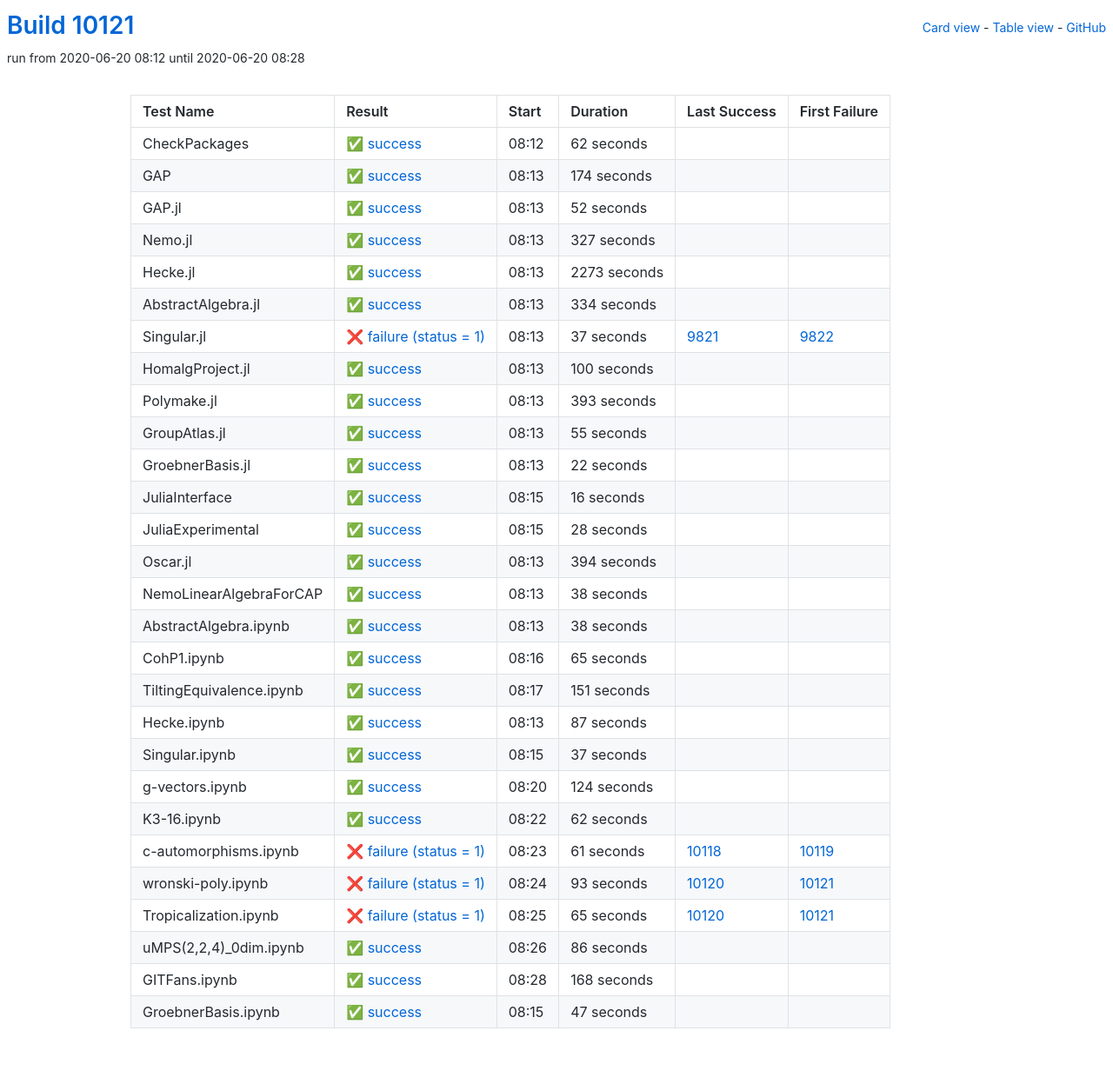
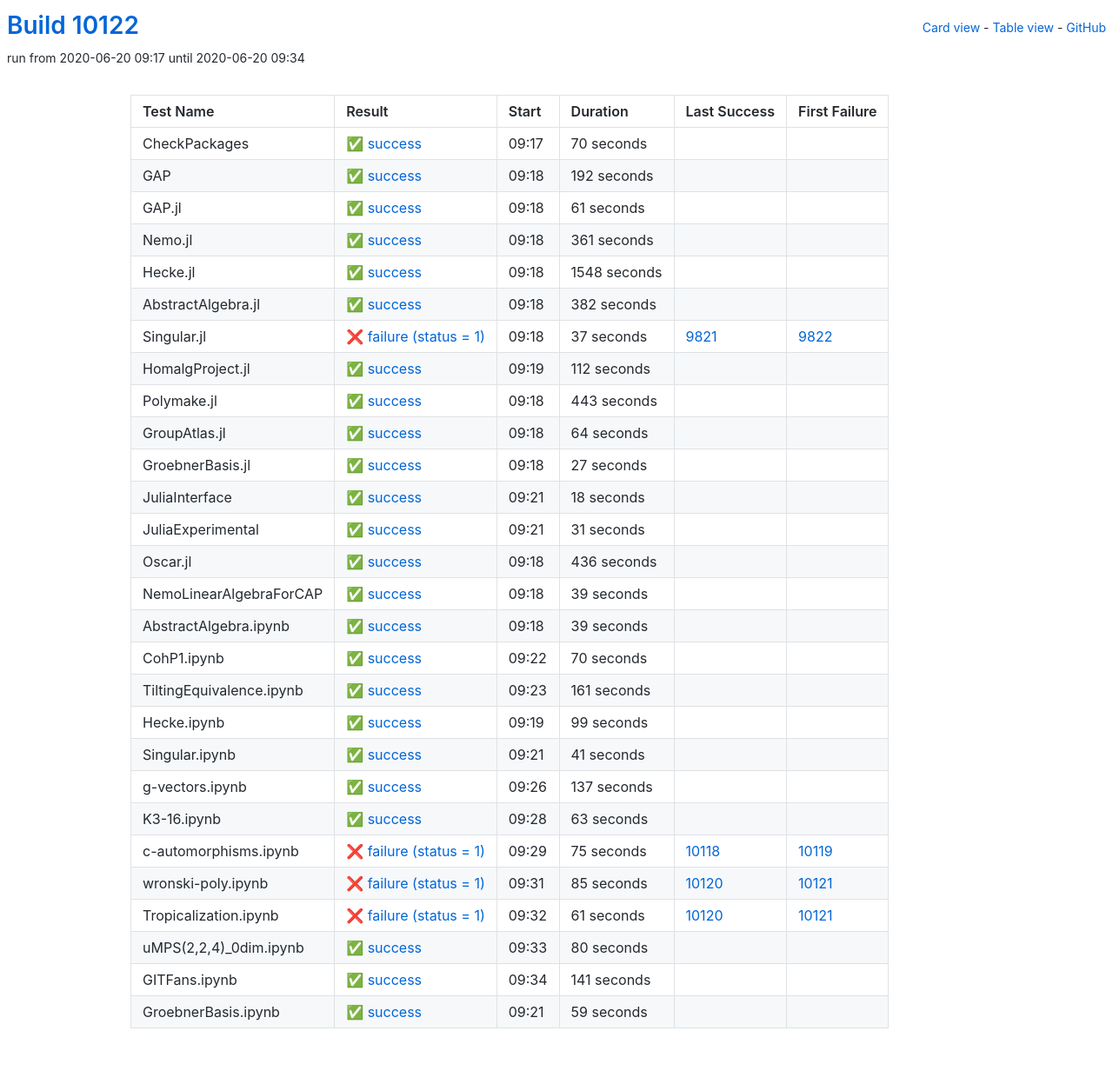
Before and after one commit to oscar-system/oscar-ci-status, a Jekyll site: the page built from table.html, in a window 1280 px wide. Shown: the whole page at 87% size. Built offline with Jekyll 4.4.1, drawn with Linux system fonts in a browser that asks for light colours.

Commit message:
Build #10122

```diff
--- a/_data/ci.yml
+++ b/_data/ci.yml
@@ -1,6 +1,6 @@
 ---
-build: 10121
-build_url: https://oscarci.mathematik.uni-kl.de/job/oscar/10121/
+build: 10122
+build_url: https://oscarci.mathematik.uni-kl.de/job/oscar/10122/
 job: oscar
 organization: oscar-system
 repo: oscar-ci-status
@@ -8,80 +8,80 @@
 tests:
 - name: CheckPackages
   id: checkpackages
-  log: https://oscarci.mathematik.uni-kl.de/job/oscar/10121/artifact/logs/build-10121/CheckPackages.log
-  start: 2020-06-20 08:12
+  log: https://oscarci.mathematik.uni-kl.de/job/oscar/10122/artifact/logs/build-10122/CheckPackages.log
+  start: 2020-06-20 09:17
   success: true
   exitcode: 0
   status: success
-  duration: 62
+  duration: 70
   last_success: false
   last_success_url:
   first_failure: false
   first_failure_url:
 - name: GAP
   id: gap
-  log: https://oscarci.mathematik.uni-kl.de/job/oscar/10121/artifact/logs/build-10121/GAP.log
-  start: 2020-06-20 08:13
+  log: https://oscarci.mathematik.uni-kl.de/job/oscar/10122/artifact/logs/build-10122/GAP.log
+  start: 2020-06-20 09:18
   success: true
   exitcode: 0
   status: success
-  duration: 174
+  duration: 192
   last_success: false
   last_success_url:
   first_failure: false
   first_failure_url:
 - name: GAP.jl
   id: gap-jl
-  log: https://oscarci.mathematik.uni-kl.de/job/oscar/10121/artifact/logs/build-10121/GAP.jl.log
-  start: 2020-06-20 08:13
+  log: https://oscarci.mathematik.uni-kl.de/job/oscar/10122/artifact/logs/build-10122/GAP.jl.log
+  start: 2020-06-20 09:18
   success: true
   exitcode: 0
   status: success
-  duration: 52
+  duration: 61
   last_success: false
   last_success_url:
   first_failure: false
   first_failure_url:
 - name: Nemo.jl
   id: nemo-jl
-  log: https://oscarci.mathematik.uni-kl.de/job/oscar/10121/artifact/logs/build-10121/Nemo.jl.log
-  start: 2020-06-20 08:13
+  log: https://oscarci.mathematik.uni-kl.de/job/oscar/10122/artifact/logs/build-10122/Nemo.jl.log
+  start: 2020-06-20 09:18
   success: true
   exitcode: 0
   status: success
-  duration: 327
+  duration: 361
   last_success: false
   last_success_url:
   first_failure: false
   first_failure_url:
 - name: Hecke.jl
   id: hecke-jl
-  log: https://oscarci.mathematik.uni-kl.de/job/oscar/10121/artifact/logs/build-10121/Hecke.jl.log
-  start: 2020-06-20 08:13
+  log: https://oscarci.mathematik.uni-kl.de/job/oscar/10122/artifact/logs/build-10122/Hecke.jl.log
+  start: 2020-06-20 09:18
   success: true
   exitcode: 0
   status: success
-  duration: 2273
+  duration: 1548
   last_success: false
   last_success_url:
   first_failure: false
   first_failure_url:
 - name: AbstractAlgebra.jl
   id: abstractalgebra-jl
-  log: https://oscarci.mathematik.uni-kl.de/job/oscar/10121/artifact/logs/build-10121/AbstractAlgebra.jl.log
-  start: 2020-06-20 08:13
+  log: https://oscarci.mathematik.uni-kl.de/job/oscar/10122/artifact/logs/build-10122/AbstractAlgebra.jl.log
+  start: 2020-06-20 09:18
   success: true
   exitcode: 0
   status: success
-  duration: 334
+  duration: 382
   last_success: false
   last_success_url:
   first_failure: false
   first_failure_url:
 - name: Singular.jl
   id: singular-jl
-  log: https://oscarci.mathematik.uni-kl.de/job/oscar/10121/artifact/logs/build-10121/Singular.jl.log
-  start: 2020-06-20 08:13
+  log: https://oscarci.mathematik.uni-kl.de/job/oscar/10122/artifact/logs/build-10122/Singular.jl.log
+  start: 2020-06-20 09:18
   success: false
   exitcode: 1
   status: failure
@@ -92,252 +92,252 @@
   first_failure_url: https://oscarci.mathematik.uni-kl.de/job/oscar/9822/
 - name: HomalgProject.jl
   id: homalgproject-jl
-  log: https://oscarci.mathematik.uni-kl.de/job/oscar/10121/artifact/logs/build-10121/HomalgProject.jl.log
-  start: 2020-06-20 08:13
+  log: https://oscarci.mathematik.uni-kl.de/job/oscar/10122/artifact/logs/build-10122/HomalgProject.jl.log
+  start: 2020-06-20 09:19
   success: true
   exitcode: 0
   status: success
-  duration: 100
+  duration: 112
   last_success: false
   last_success_url:
   first_failure: false
   first_failure_url:
 - name: Polymake.jl
   id: polymake-jl
-  log: https://oscarci.mathematik.uni-kl.de/job/oscar/10121/artifact/logs/build-10121/Polymake.jl.log
-  start: 2020-06-20 08:13
+  log: https://oscarci.mathematik.uni-kl.de/job/oscar/10122/artifact/logs/build-10122/Polymake.jl.log
+  start: 2020-06-20 09:18
   success: true
   exitcode: 0
   status: success
-  duration: 393
+  duration: 443
   last_success: false
   last_success_url:
   first_failure: false
   first_failure_url:
 - name: GroupAtlas.jl
   id: groupatlas-jl
-  log: https://oscarci.mathematik.uni-kl.de/job/oscar/10121/artifact/logs/build-10121/GroupAtlas.jl.log
-  start: 2020-06-20 08:13
+  log: https://oscarci.mathematik.uni-kl.de/job/oscar/10122/artifact/logs/build-10122/GroupAtlas.jl.log
+  start: 2020-06-20 09:18
   success: true
   exitcode: 0
   status: success
-  duration: 55
+  duration: 64
   last_success: false
   last_success_url:
   first_failure: false
   first_failure_url:
 - name: GroebnerBasis.jl
   id: groebnerbasis-jl
-  log: https://oscarci.mathematik.uni-kl.de/job/oscar/10121/artifact/logs/build-10121/GroebnerBasis.jl.log
-  start: 2020-06-20 08:13
+  log: https://oscarci.mathematik.uni-kl.de/job/oscar/10122/artifact/logs/build-10122/GroebnerBasis.jl.log
+  start: 2020-06-20 09:18
   success: true
   exitcode: 0
   status: success
-  duration: 22
+  duration: 27
   last_success: false
   last_success_url:
   first_failure: false
   first_failure_url:
 - name: JuliaInterface
   id: juliainterface
-  log: https://oscarci.mathematik.uni-kl.de/job/oscar/10121/artifact/logs/build-10121/JuliaInterface.log
-  start: 2020-06-20 08:15
+  log: https://oscarci.mathematik.uni-kl.de/job/oscar/10122/artifact/logs/build-10122/JuliaInterface.log
+  start: 2020-06-20 09:21
   success: true
   exitcode: 0
   status: success
-  duration: 16
+  duration: 18
   last_success: false
   last_success_url:
   first_failure: false
   first_failure_url:
 - name: JuliaExperimental
   id: juliaexperimental
-  log: https://oscarci.mathematik.uni-kl.de/job/oscar/10121/artifact/logs/build-10121/JuliaExperimental.log
-  start: 2020-06-20 08:15
+  log: https://oscarci.mathematik.uni-kl.de/job/oscar/10122/artifact/logs/build-10122/JuliaExperimental.log
+  start: 2020-06-20 09:21
   success: true
   exitcode: 0
   status: success
-  duration: 28
+  duration: 31
   last_success: false
   last_success_url:
   first_failure: false
   first_failure_url:
 - name: Oscar.jl
   id: oscar-jl
-  log: https://oscarci.mathematik.uni-kl.de/job/oscar/10121/artifact/logs/build-10121/Oscar.jl.log
-  start: 2020-06-20 08:13
+  log: https://oscarci.mathematik.uni-kl.de/job/oscar/10122/artifact/logs/build-10122/Oscar.jl.log
+  start: 2020-06-20 09:18
   success: true
   exitcode: 0
   status: success
-  duration: 394
+  duration: 436
   last_success: false
   last_success_url:
   first_failure: false
   first_failure_url:
 - name: NemoLinearAlgebraForCAP
   id: nemolinearalgebraforcap
-  log: https://oscarci.mathematik.uni-kl.de/job/oscar/10121/artifact/logs/build-10121/NemoLinearAlgebraForCAP.log
-  start: 2020-06-20 08:13
+  log: https://oscarci.mathematik.uni-kl.de/job/oscar/10122/artifact/logs/build-10122/NemoLinearAlgebraForCAP.log
+  start: 2020-06-20 09:18
   success: true
   exitcode: 0
   status: success
-  duration: 38
+  duration: 39
   last_success: false
   last_success_url:
   first_failure: false
   first_failure_url:
 - name: AbstractAlgebra.ipynb
   id: abstractalgebra-ipynb
-  log: https://oscarci.mathematik.uni-kl.de/job/oscar/10121/artifact/logs/build-10121/AbstractAlgebra.ipynb.log
-  start: 2020-06-20 08:13
+  log: https://oscarci.mathematik.uni-kl.de/job/oscar/10122/artifact/logs/build-10122/AbstractAlgebra.ipynb.log
+  start: 2020-06-20 09:18
   success: true
   exitcode: 0
   status: success
-  duration: 38
+  duration: 39
   last_success: false
   last_success_url:
   first_failure: false
   first_failure_url:
 - name: CohP1.ipynb
   id: cohp1-ipynb
-  log: https://oscarci.mathematik.uni-kl.de/job/oscar/10121/artifact/logs/build-10121/CohP1.ipynb.log
-  start: 2020-06-20 08:16
+  log: https://oscarci.mathematik.uni-kl.de/job/oscar/10122/artifact/logs/build-10122/CohP1.ipynb.log
+  start: 2020-06-20 09:22
   success: true
   exitcode: 0
   status: success
-  duration: 65
+  duration: 70
   last_success: false
   last_success_url:
   first_failure: false
   first_failure_url:
 - name: TiltingEquivalence.ipynb
   id: tiltingequivalence-ipynb
-  log: https://oscarci.mathematik.uni-kl.de/job/oscar/10121/artifact/logs/build-10121/TiltingEquivalence.ipynb.log
-  start: 2020-06-20 08:17
+  log: https://oscarci.mathematik.uni-kl.de/job/oscar/10122/artifact/logs/build-10122/TiltingEquivalence.ipynb.log
+  start: 2020-06-20 09:23
   success: true
   exitcode: 0
   status: success
-  duration: 151
+  duration: 161
   last_success: false
   last_success_url:
   first_failure: false
   first_failure_url:
 - name: Hecke.ipynb
   id: hecke-ipynb
-  log: https://oscarci.mathematik.uni-kl.de/job/oscar/10121/artifact/logs/build-10121/Hecke.ipynb.log
-  start: 2020-06-20 08:13
+  log: https://oscarci.mathematik.uni-kl.de/job/oscar/10122/artifact/logs/build-10122/Hecke.ipynb.log
+  start: 2020-06-20 09:19
   success: true
   exitcode: 0
   status: success
-  duration: 87
+  duration: 99
   last_success: false
   last_success_url:
   first_failure: false
   first_failure_url:
 - name: Singular.ipynb
   id: singular-ipynb
-  log: https://oscarci.mathematik.uni-kl.de/job/oscar/10121/artifact/logs/build-10121/Singular.ipynb.log
-  start: 2020-06-20 08:15
+  log: https://oscarci.mathematik.uni-kl.de/job/oscar/10122/artifact/logs/build-10122/Singular.ipynb.log
+  start: 2020-06-20 09:21
   success: true
   exitcode: 0
   status: success
-  duration: 37
+  duration: 41
   last_success: false
   last_success_url:
   first_failure: false
   first_failure_url:
 - name: g-vectors.ipynb
   id: g-vectors-ipynb
-  log: https://oscarci.mathematik.uni-kl.de/job/oscar/10121/artifact/logs/build-10121/g-vectors.ipynb.log
-  start: 2020-06-20 08:20
+  log: https://oscarci.mathematik.uni-kl.de/job/oscar/10122/artifact/logs/build-10122/g-vectors.ipynb.log
+  start: 2020-06-20 09:26
   success: true
   exitcode: 0
   status: success
-  duration: 124
+  duration: 137
   last_success: false
   last_success_url:
   first_failure: false
   first_failure_url:
 - name: K3-16.ipynb
   id: k3-16-ipynb
-  log: https://oscarci.mathematik.uni-kl.de/job/oscar/10121/artifact/logs/build-10121/K3-16.ipynb.log
-  start: 2020-06-20 08:22
+  log: https://oscarci.mathematik.uni-kl.de/job/oscar/10122/artifact/logs/build-10122/K3-16.ipynb.log
+  start: 2020-06-20 09:28
   success: true
   exitcode: 0
   status: success
-  duration: 62
+  duration: 63
   last_success: false
   last_success_url:
   first_failure: false
   first_failure_url:
 - name: c-automorphisms.ipynb
   id: c-automorphisms-ipynb
-  log: https://oscarci.mathematik.uni-kl.de/job/oscar/10121/artifact/logs/build-10121/c-automorphisms.ipynb.log
-  start: 2020-06-20 08:23
+  log: https://oscarci.mathematik.uni-kl.de/job/oscar/10122/artifact/logs/build-10122/c-automorphisms.ipynb.log
+  start: 2020-06-20 09:29
   success: false
   exitcode: 1
   status: failure
-  duration: 61
+  duration: 75
   last_success: 10118
   last_success_url: https://oscarci.mathematik.uni-kl.de/job/oscar/10118/
   first_failure: 10119
   first_failure_url: https://oscarci.mathematik.uni-kl.de/job/oscar/10119/
 - name: wronski-poly.ipynb
   id: wronski-poly-ipynb
-  log: https://oscarci.mathematik.uni-kl.de/job/oscar/10121/artifact/logs/build-10121/wronski-poly.ipynb.log
-  start: 2020-06-20 08:24
+  log: https://oscarci.mathematik.uni-kl.de/job/oscar/10122/artifact/logs/build-10122/wronski-poly.ipynb.log
+  start: 2020-06-20 09:31
   success: false
   exitcode: 1
   status: failure
-  duration: 93
+  duration: 85
   last_success: 10120
   last_success_url: https://oscarci.mathematik.uni-kl.de/job/oscar/10120/
   first_failure: 10121
   first_failure_url: https://oscarci.mathematik.uni-kl.de/job/oscar/10121/
 - name: Tropicalization.ipynb
   id: tropicalization-ipynb
-  log: https://oscarci.mathematik.uni-kl.de/job/oscar/10121/artifact/logs/build-10121/Tropicalization.ipynb.log
-  start: 2020-06-20 08:25
+  log: https://oscarci.mathematik.uni-kl.de/job/oscar/10122/artifact/logs/build-10122/Tropicalization.ipynb.log
+  start: 2020-06-20 09:32
   success: false
   exitcode: 1
   status: failure
-  duration: 65
+  duration: 61
   last_success: 10120
   last_success_url: https://oscarci.mathematik.uni-kl.de/job/oscar/10120/
   first_failure: 10121
   first_failure_url: https://oscarci.mathematik.uni-kl.de/job/oscar/10121/
 - name: uMPS(2,2,4)_0dim.ipynb
   id: umps-2-2-4-0dim-ipynb
-  log: https://oscarci.mathematik.uni-kl.de/job/oscar/10121/artifact/logs/build-10121/uMPS-2-2-4-_0dim.ipynb.log
-  start: 2020-06-20 08:26
+  log: https://oscarci.mathematik.uni-kl.de/job/oscar/10122/artifact/logs/build-10122/uMPS-2-2-4-_0dim.ipynb.log
+  start: 2020-06-20 09:33
   success: true
   exitcode: 0
   status: success
-  duration: 86
+  duration: 80
   last_success: false
   last_success_url:
   first_failure: false
   first_failure_url:
 - name: GITFans.ipynb
   id: gitfans-ipynb
-  log: https://oscarci.mathematik.uni-kl.de/job/oscar/10121/artifact/logs/build-10121/GITFans.ipynb.log
-  start: 2020-06-20 08:28
+  log: https://oscarci.mathematik.uni-kl.de/job/oscar/10122/artifact/logs/build-10122/GITFans.ipynb.log
+  start: 2020-06-20 09:34
   success: true
   exitcode: 0
   status: success
-  duration: 168
+  duration: 141
   last_success: false
   last_success_url:
   first_failure: false
   first_failure_url:
 - name: GroebnerBasis.ipynb
   id: groebnerbasis-ipynb
-  log: https://oscarci.mathematik.uni-kl.de/job/oscar/10121/artifact/logs/build-10121/GroebnerBasis.ipynb.log
-  start: 2020-06-20 08:15
+  log: https://oscarci.mathematik.uni-kl.de/job/oscar/10122/artifact/logs/build-10122/GroebnerBasis.ipynb.log
+  start: 2020-06-20 09:21
   success: true
   exitcode: 0
   status: success
-  duration: 47
+  duration: 59
   last_success: false
   last_success_url:
   first_failure: false
```
Also changed, not shown: README.md.
